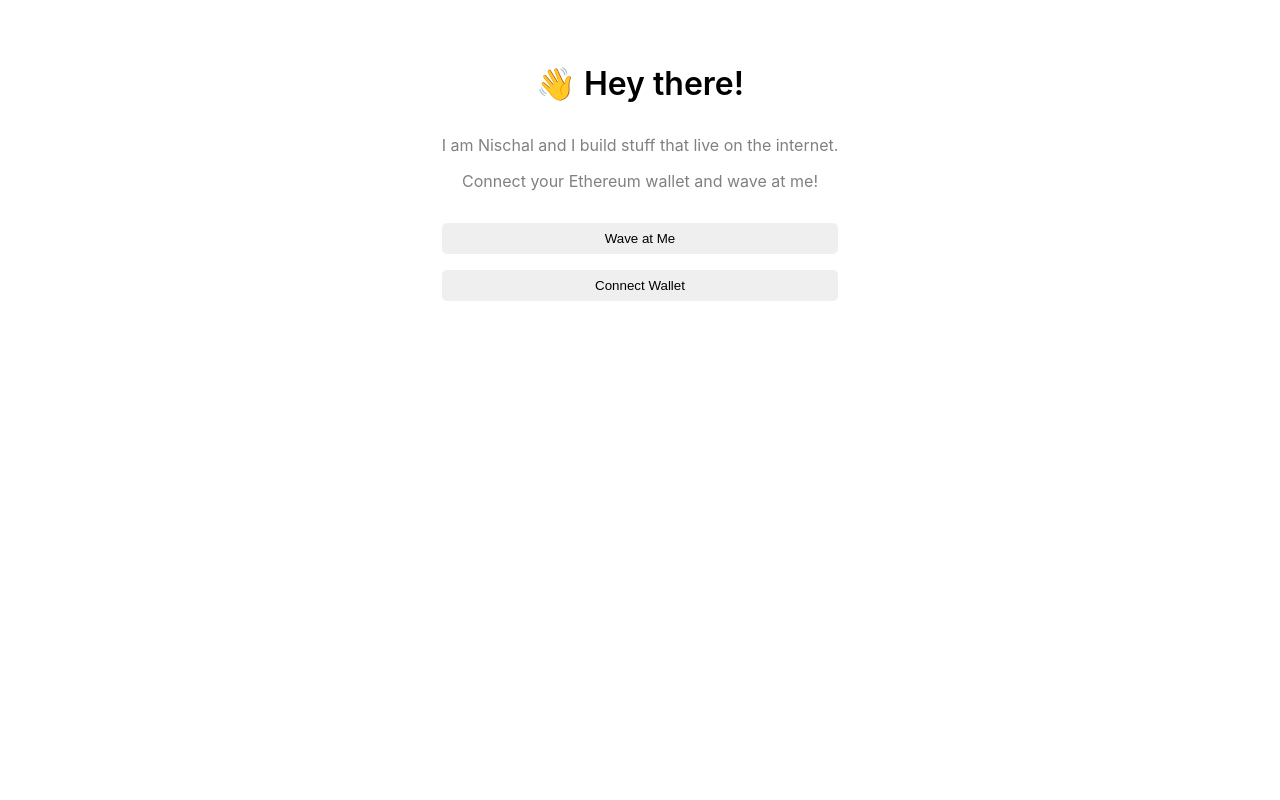
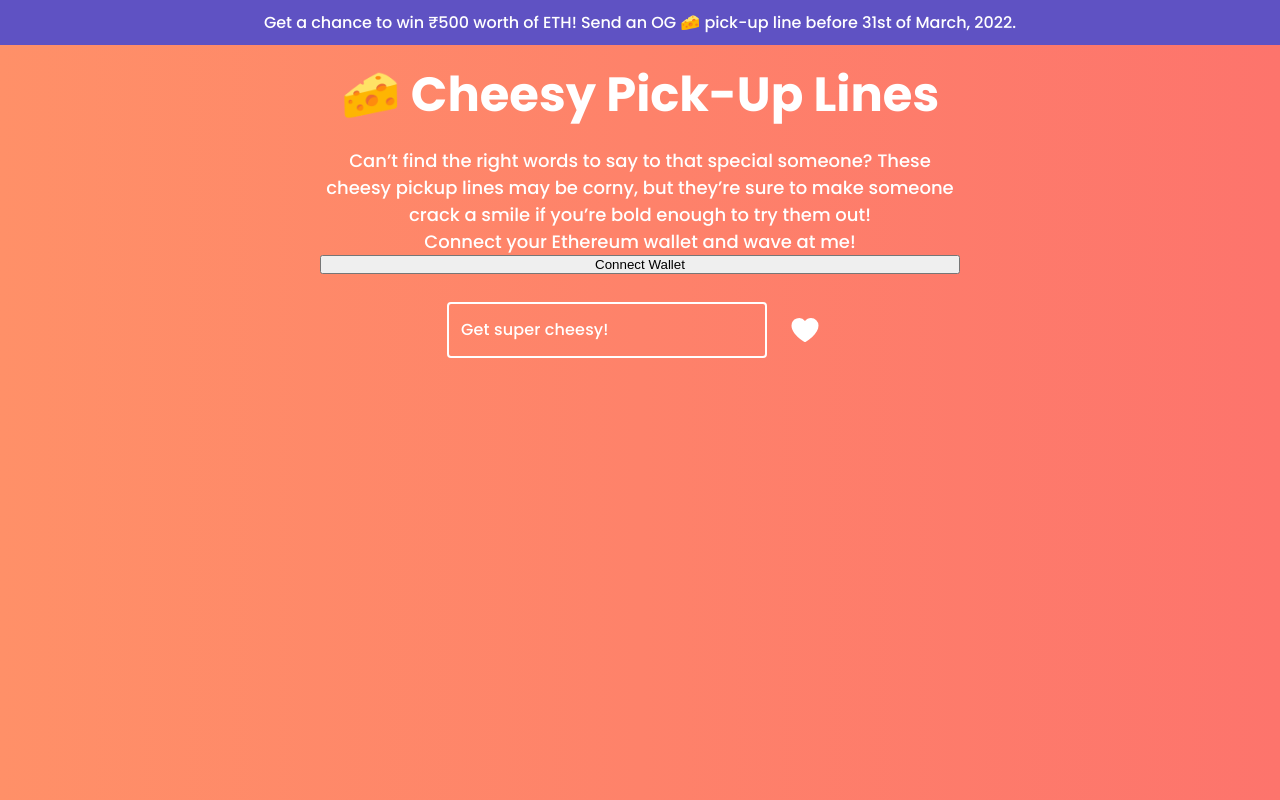
Before and after one commit to niiischall/cheesy-pick-up-lines, a React (Create React App) app: page / in a window 1280 px wide. Built offline with nearby package versions, Linux system fonts and the light colour scheme.

Commit message:
New styling changes.

```diff
--- a/package.json
+++ b/package.json
@@ -3,6 +3,8 @@
   "version": "0.1.0",
   "private": true,
   "dependencies": {
+    "@material-ui/core": "^4.12.3",
+    "@material-ui/styles": "^4.11.4",
     "@testing-library/jest-dom": "^5.16.2",
     "@testing-library/react": "^12.1.4",
     "@testing-library/user-event": "^13.5.0",
@@ -11,6 +13,7 @@
     "@types/react": "^17.0.40",
     "@types/react-dom": "^17.0.13",
     "ethers": "^5.6.1",
+    "phosphor-react": "^1.4.1",
     "react": "^17.0.2",
     "react-dom": "^17.0.2",
     "react-scripts": "5.0.0",
--- a/public/index.html
+++ b/public/index.html
@@ -24,7 +24,7 @@
       work correctly both with client-side routing and a non-root public URL.
       Learn how to configure a non-root public URL by running `npm run build`.
     -->
-    <title>Wave Portal</title>
+    <title>Pick Up Lines</title>
   </head>
   <body>
     <noscript>You need to enable JavaScript to run this app.</noscript>
--- a/src/App.css
+++ b/src/App.css
@@ -1,34 +1,188 @@
+@import url("https://fonts.googleapis.com/css2?family=Poppins:wght@400;500;700&display=swap");
+
+*,
+*::before,
+*::after {
+  margin: 0px;
+  padding: 0px;
+  box-sizing: border-box;
+}
+
+body {
+  font-family: "Poppins", sans-serif;
+  font-weight: 400;
+}
+
 .mainContainer {
   display: flex;
-  justify-content: center;
+  flex-direction: column;
+  justify-content: flex-start;
+  align-items: center;
   width: 100%;
-  margin-top: 64px;
+  min-height: 100vh;
+  background: #fd746c; /* fallback for old browsers */
+  background: -webkit-linear-gradient(
+    to right,
+    #ff9068,
+    #fd746c
+  ); /* Chrome 10-25, Safari 5.1-6 */
+  background: linear-gradient(
+    to right,
+    #ff9068,
+    #fd746c
+  ); /* W3C, IE 10+/ Edge, Firefox 16+, Chrome 26+, Opera 12+, Safari 7+ */
 }
 
 .dataContainer {
   display: flex;
   flex-direction: column;
   justify-content: center;
-  max-width: 600px;
+  max-width: 50vw;
 }
 
-.header {
+@media screen and (max-width: 820px) {
+  .dataContainer {
+    padding: 25px;
+    max-width: 100vw;
+  }
+}
+
+@keyframes color {
+  0% {
+    background: #c2c2c2;
+  }
+  20% {
+    background: #c2c2c2;
+  }
+  40% {
+    background: #5c53c5;
+  }
+  60% {
+    background: #5c53c5;
+  }
+  80% {
+    background: #a8329d;
+  }
+  100% {
+    background: #a8329d;
+  }
+}
+
+
+.super-header {
+  background: #5c53c5; /* Fallback */
+  color: #ffffff;
+  animation: color 9s infinite linear;
+  width: 100vw;
+  padding: 10px;
   text-align: center;
-  font-size: 32px;
+  margin-bottom: 14px;
+  font-size: 16px;
+  font-weight: 500;
+}
+
+.heading {
+  text-align: center;
+  font-size: 48px;
   font-weight: 600;
+  color: #ffffff;
+}
+
+@media screen and (min-width: 420px) and (max-width: 820px) {
+  .header {
+    font-size: 24px;
+  }
+}
+
+@media screen and (max-width: 400px) {
+  .header {
+    font-size: 12px;
+  }
 }
 
 .bio {
   text-align: center;
-  color: gray;
+  color: #ffffff;
   margin-top: 16px;
+  font-size: 18px;
+  font-weight: 500;
 }
 
-.waveButton {
-  cursor: pointer;
-  margin-top: 16px;
-  padding: 8px;
-  border: 0;
-  border-radius: 5px;
+@media screen and (max-width: 400px) {
+  .bio {
+    font-size: 14px;
+  }
+}
 
+.form-box {
+  color: #ffffff;
+  margin: 28px 0px;
+  display: flex;
+  justify-content: center;
+  align-items: center;
 }
+
+.message-container {
+  margin-top: 24px;
+}
+
+
+.message-box {
+  background-color: oldlace;
+  padding: 10px;
+  display: flex;
+  margin-bottom: 24px;
+  justify-content: space-between;
+  border-radius: 10px;
+  box-shadow: rgba(50, 50, 93, 0.25) 0px 13px 27px -5px,
+    rgba(0, 0, 0, 0.3) 0px 8px 16px -8px;
+  transition: all 0.2s ease;
+}
+
+@media screen and (max-width: 400px) {
+  .message-box {
+    flex-direction: column;
+  }
+}
+
+.message {
+  width: 30%;
+  margin: 0px 10px;
+  text-align: center;
+}
+
+@media screen and (max-width: 400px) {
+  .message {
+    width: 100%;
+    margin: 10px 0px;
+  }
+}
+
+.message-text {
+  width: 100%;
+  font-size: 14px;
+  text-align: center;
+}
+
+@media screen and (max-width: 400px) {
+  .message-text {
+    text-align: left;
+  }
+}
+
+.message-text-address {
+  width: 75%;
+  font-size: 14px;
+  text-align: center;
+  width: 100%;
+  overflow: hidden;
+  white-space: nowrap;
+  text-overflow: ellipsis;
+}
+
+@media screen and (max-width: 400px) {
+  .message-text-address {
+    text-align: left;
+    width: 50%;
+  }
+}
--- a/src/App.tsx
+++ b/src/App.tsx
@@ -1,5 +1,12 @@
 import React, { useEffect, useState } from "react";
 import { ethers } from "ethers";
+import { Heart } from "phosphor-react";
+import {
+  TextField,
+  IconButton,
+  LinearProgress,
+  styled,
+} from "@material-ui/core";
 import "./App.css";
 
 import abi from "./utils/WavePortal.json";
@@ -10,14 +17,50 @@ declare global {
   }
 }
 
-const contractAddress = "0x7BB32d508fAEF1621301cE313093EC0D8D831520";
+const CssTextField = styled(TextField)({
+  "& textarea": {
+    color: "#ffffff",
+    fontFamily: "Poppins",
+    fontWeight: 500,
+  },
+  "& label": {
+    color: "white",
+    fontFamily: "Poppins",
+    fontWeight: 500,
+    marginRight: "5px",
+  },
+  "& label.Mui-focused": {
+    color: "white",
+    fontFamily: "Poppins",
+    fontWeight: 500,
+  },
+  "& .MuiInput-underline:after": {
+    borderBottomColor: "yellow",
+  },
+  "& .MuiOutlinedInput-root": {
+    "& fieldset": {
+      borderWidth: "2.5px",
+      borderColor: "white",
+    },
+    "&:hover fieldset": {
+      borderColor: "yellow",
+    },
+    "&.Mui-focused fieldset": {
+      borderColor: "yellow",
+    },
+  },
+});
+
+const contractAddress = "0xC9A2992E7303334cEe47Ae3779de2bd0CF84140F";
 const contractABI = abi.abi;
 
 export default function App() {
   const [currentAccount, setCurrentAccount] = useState("");
   const [allWaves, setAllWaves] = useState<any[]>([]);
+  const [message, setMessage] = useState<string>("");
+  const [loading, setLoading] = useState<boolean>(false);
 
-  const wave = async (message: string) => {
+  const wave = async () => {
     try {
       const { ethereum } = window;
       if (ethereum) {
@@ -29,12 +72,21 @@ export default function App() {
           signer
         );
 
+        setLoading(true);
         let waveTxn = await wavePortalContract.wave(message);
         await waveTxn.wait();
+        waveSuccess();
       }
     } catch (error) {
       console.log(error);
+      setLoading(false);
     }
+  };
+
+  const waveSuccess = () => {
+    setLoading(false);
+    setMessage("");
+    getWaves();
   };
 
   const getWaves = async () => {
@@ -75,6 +127,7 @@ export default function App() {
         return;
       } else {
         console.log("We have the ethereum object", ethereum);
+        getWaves();
       }
       const accounts = await ethereum.request({ method: "eth_accounts" });
       if (accounts.length !== 0) {
@@ -110,47 +163,92 @@ export default function App() {
     checkIfWalletIsConnected();
   }, []);
 
-  useEffect(() => {
-    const { ethereum } = window;
-    if (ethereum) {
-      getWaves();
-    }
-  }, []);
+  const handleChange = (event: React.ChangeEvent<HTMLInputElement>) => {
+    setMessage(event.target.value);
+  };
+
+  const handleSubmit = (event: any) => {
+    event.preventDefault();
+    wave();
+  };
 
   return (
-    <div className="mainContainer">
+    <main className="mainContainer">
+      <header className="header">
+        <div className="super-header">
+          <span>
+            Get a chance to win ₹500 worth of ETH! Send an OG 🧀 pick-up line
+            before 31st of March, 2022.
+          </span>
+        </div>
+        <h1 className="heading">🧀 Cheesy Pick-Up Lines</h1>
+      </header>
       <div className="dataContainer">
-        <div className="header">👋 Hey there!</div>
-
         <div className="bio">
-          <p>I am Nischal and I build stuff that live on the internet.</p>
+          <p>
+            Can’t find the right words to say to that special someone? These
+            cheesy pickup lines may be corny, but they’re sure to make someone
+            crack a smile if you’re bold enough to try them out!
+          </p>
+          {!currentAccount && (
             <p>Connect your Ethereum wallet and wave at me!</p>
+          )}
         </div>
-        <button className="waveButton" onClick={() => wave("A message!")}>
-          Wave at Me
-        </button>
         {!currentAccount && (
           <button className="waveButton" onClick={connectWallet}>
             Connect Wallet
           </button>
         )}
+        <form className="form-box" onSubmit={handleSubmit}>
+          <CssTextField
+            id="message-field"
+            label="Get super cheesy!"
+            multiline
+            maxRows={4}
+            value={message}
+            variant="outlined"
+            style={{ width: 320 }}
+            onChange={handleChange}
+          />
+          <IconButton
+            type="submit"
+            style={{ marginLeft: 10, backgroundColor: "transparent" }}
+          >
+            <Heart size={32} weight="fill" color="#ffffff" />
+          </IconButton>
+        </form>
+        {loading && <LinearProgress color="secondary" />}
+        <div className="message-container">
           {allWaves.map((wave: any, index: number) => {
+            const d = new Date(wave.timestamp.toString());
             return (
-            <div
-              key={index}
-              style={{
-                backgroundColor: "OldLace",
-                marginTop: "16px",
-                padding: "8px",
-              }}
-            >
-              <div>Address: {wave.address}</div>
-              <div>Time: {wave.timestamp.toString()}</div>
-              <div>Message: {wave.message}</div>
+              <div key={index} className="message-box">
+                <div className="message">
+                  <p className="message-text">
+                    <strong>🕰️ When?</strong>
+                    <br />
+                    <em>{d.toLocaleString("en-IN")}</em>
+                  </p>
+                </div>
+                <div className="message">
+                  <p className="message-text">
+                    <strong>🧀</strong>
+                    <br />
+                    {wave.message}
+                  </p>
+                </div>
+                <div className="message">
+                  <p className="message-text-address">
+                    <strong>🧑‍🍳 Chef</strong>
+                    <br />
+                    {wave.address}
+                  </p>
+                </div>
               </div>
             );
           })}
         </div>
       </div>
+    </main>
   );
 }
```
Also changed, not shown: 2 other files (tests, documents, lock files or other folders). Lines whose indentation alone changed are shown as unchanged.
